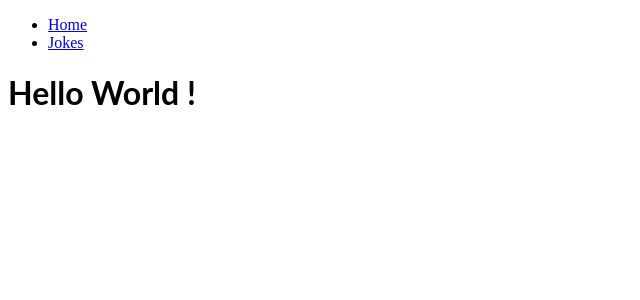
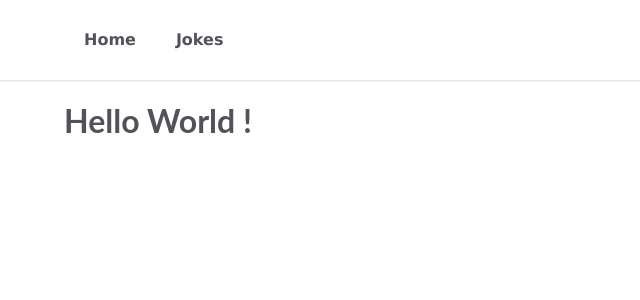
Before and after one commit to gsl-denissouron/-EDI0NWZq9mcQByZulmbyFWZMBCdjFWZSBiVJZVQ, a React (Vite) app in the folder packages/react-app/: page / in a window 1280 px wide. Shown: the top 300 px of the page, without its empty margins (0-640 px from the left). Built offline with nearby package versions, Linux system fonts and the light colour scheme.

Commit message:
Beginning of emotion/css

```diff
--- a/packages/react-app/package.json
+++ b/packages/react-app/package.json
@@ -13,6 +13,7 @@
   },
   "dependencies": {
     "@app/domain": "workspace:^1.0.0",
+    "@emotion/react": "^11.11.1",
     "@tanstack/react-query": "^4.33.0",
     "i18next": "^23.4.6",
     "react": "^18.2.0",
--- a/packages/react-app/src/style.css
+++ b/packages/react-app/src/style.css
@@ -1,3 +1,9 @@
+body {
+  margin: 0;
+  color : rgb(82, 82, 90);
+  font-family: Verdana, Geneva, Tahoma, sans-serif;
+}
+
 h1,
 p {
   font-family: Lato;
--- a/packages/react-app/src/views/Root.tsx
+++ b/packages/react-app/src/views/Root.tsx
@@ -1,22 +1,73 @@
+import { css } from "@emotion/react";
 import { Link, Outlet } from "react-router-dom";
 
 import { useTranslate } from "../hooks/useTranslate";
-
 export function Root() {
   const { t } = useTranslate();
+
+  const links = [
+    { to: "/", label: t("views.root.nav.home") },
+    { to: "/jokes", label: t("views.root.nav.jokes") },
+  ];
+
   return (
     <>
-      <nav>
-        <ul>
-          <li>
-            <Link to={`/`}>{t("views.root.nav.home")}</Link>
-          </li>
-          <li>
-            <Link to={`/jokes`}>{t("views.root.nav.jokes")}</Link>
-          </li>
-        </ul>
-      </nav>
-      <Outlet></Outlet>
+      <header
+        css={css`
+          box-shadow:
+            0 0 2px 0 rgba(0, 0, 0, 0.08),
+            0 1px 2px 0 rgba(0, 0, 0, 0.12);
+        `}
+      >
+        <nav
+          css={css`
+            display: flex;
+            align-items: center;
+            height: 5rem;
+            max-width: 72rem;
+            margin: auto;
+          `}
+        >
+          <ul
+            css={css`
+              display: flex;
+              list-style: none;
+              margin: 0;
+              padding: 0;
+            `}
+          >
+            {links.map((link) => (
+              <li>
+                <Link
+                  to={link.to}
+                  css={css`
+                    display: flex;
+                    align-items: center;
+                    line-height: 24px;
+                    padding: 0.5rem 1.25rem;
+                    font-weight: 600;
+                    color: inherit;
+                    text-decoration: inherit;
+                    &:hover {
+                      color: rgb(29, 29, 32);
+                    }
+                  `}
+                >
+                  {link.label}
+                </Link>
+              </li>
+            ))}
+          </ul>
+        </nav>
+      </header>
+      <main
+        css={css`
+          max-width: 72rem;
+          margin: auto;
+        `}
+      >
+        <Outlet></Outlet>
+      </main>
     </>
   );
 }
--- a/packages/react-app/tsconfig.json
+++ b/packages/react-app/tsconfig.json
@@ -9,6 +9,7 @@
     "allowImportingTsExtensions": true,
     "noEmit": true,
     "jsx": "react-jsx",
+    "jsxImportSource": "@emotion/react",
 
     "paths": {
       "@domain/*": ["./node_modules/@app/domain/src/*"],
```
Also changed, not shown: 1 other file (tests, documents, lock files or other folders).
